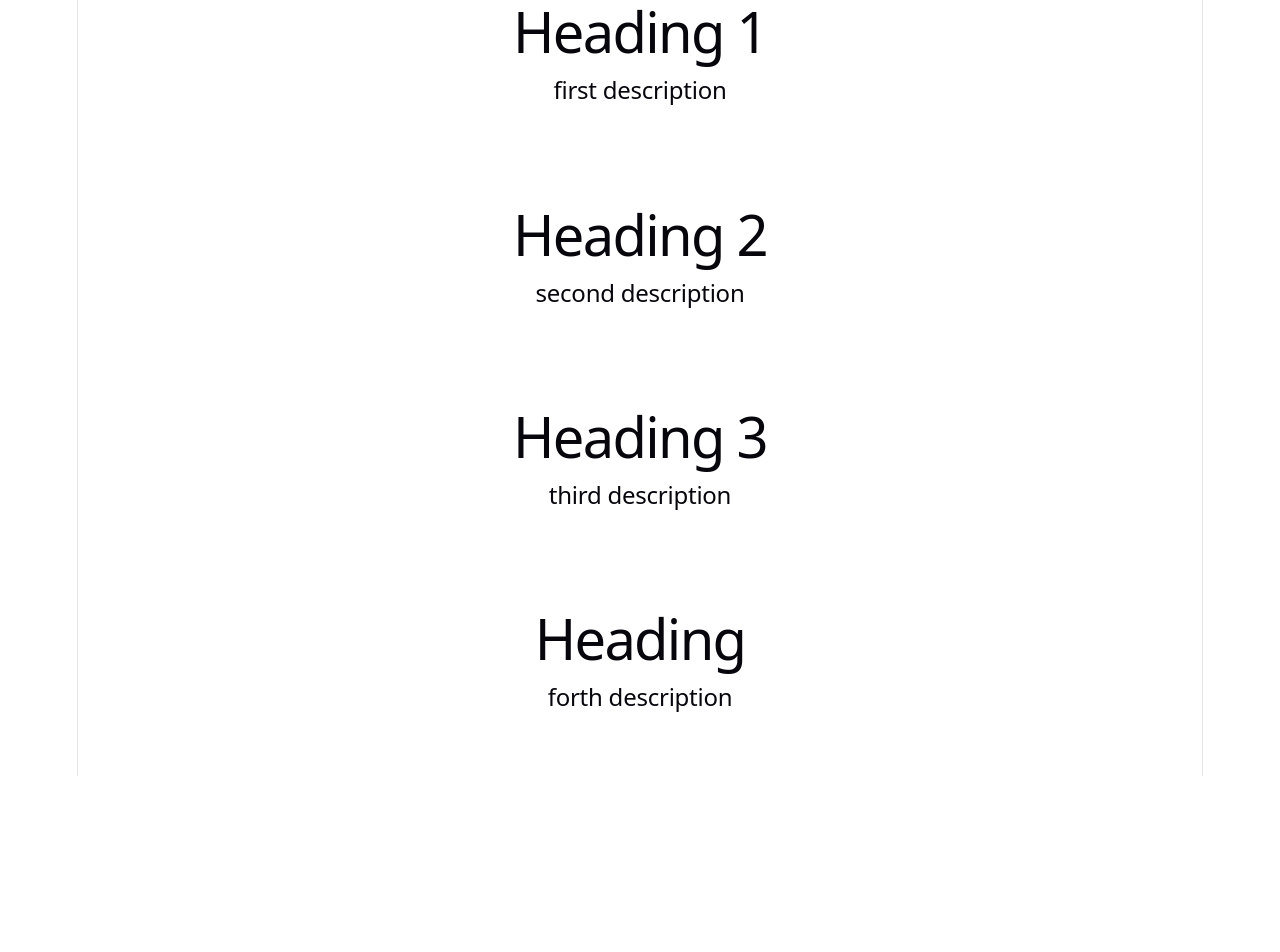
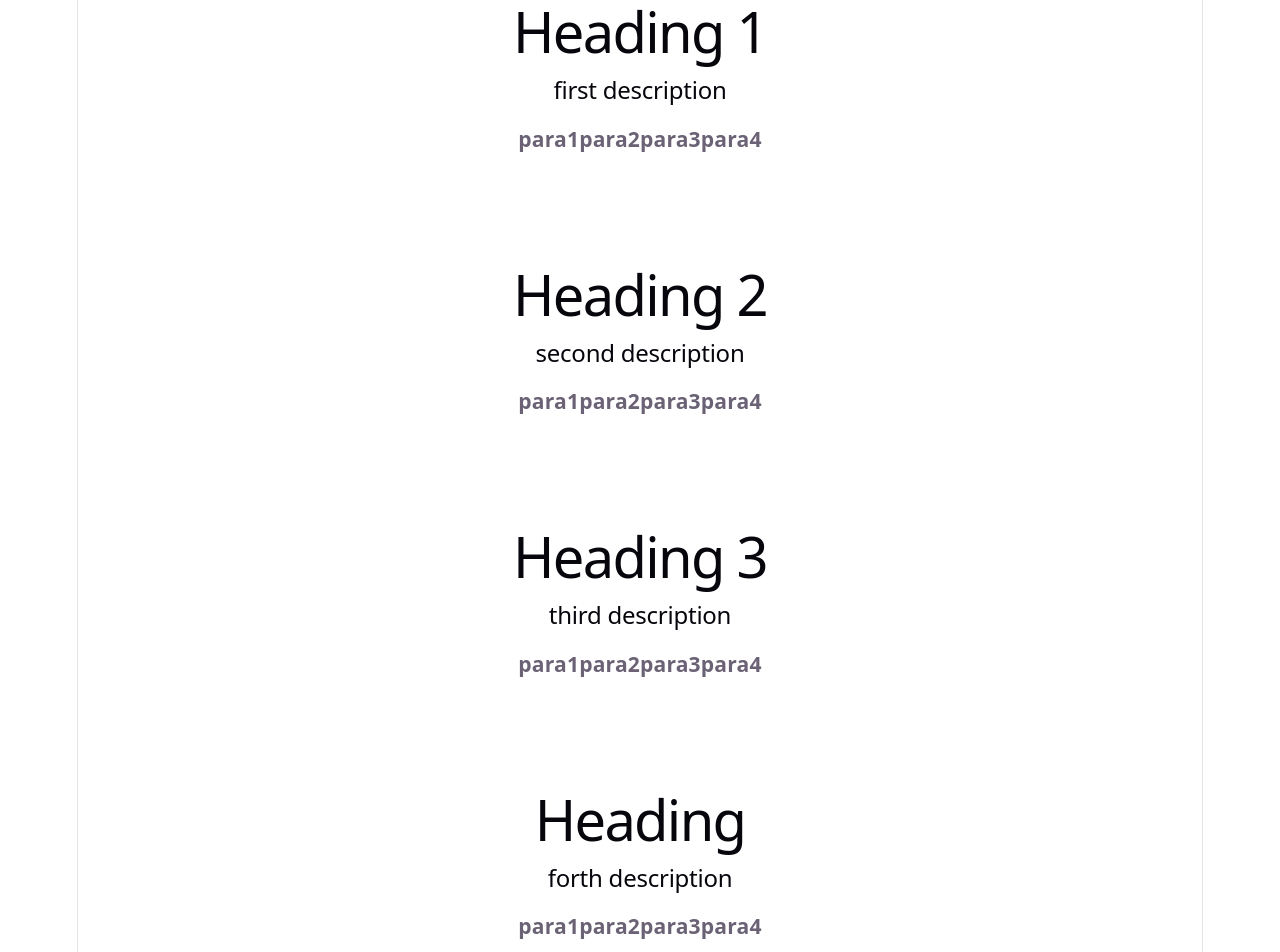
Before and after one commit to pritjon2002-beep/React, a React (Vite) app in the folder React1/: page / in a window 1280 px wide. Shown: the part 160-1112 px from the top of the page. Before the commit the page ends 936 px from the top, so only its background shows below. Built offline with nearby package versions, Linux system fonts and the light colour scheme.

Commit message:
array in props

```diff
--- a/React1/src/Product.jsx
+++ b/React1/src/Product.jsx
@@ -1,10 +1,11 @@
 import "./Product.css";
 
-function Product({title = "Heading" , description}) {
+function Product({title = "Heading" , description , lists}) {
   return (
     <div className="Product">
       <h1>{title}</h1>
       <h2>{description}</h2>
+      <h3>{lists}</h3>
     </div>
   );
 }
--- a/React1/src/ProductTab.jsx
+++ b/React1/src/ProductTab.jsx
@@ -1,12 +1,13 @@
 import Product from "./Product";
 
 function ProductTab() {
+    let lists = ["para1" ,"para2" , "para3" ,"para4"];
   return (
     <>
-      <Product title="Heading 1 " description="first description " />
-      <Product title="Heading 2 " description=" second description" />
-      <Product title="Heading 3" description="third description" />
-      <Product  description="forth description" />
+      <Product title="Heading 1 " description="first description "  lists = {lists} />
+      <Product title="Heading 2 " description=" second description"  lists = {lists} />
+      <Product title="Heading 3" description="third description"  lists = {lists} />
+      <Product  description="forth description"  lists = {lists} />
     </>
   );
 }
```
